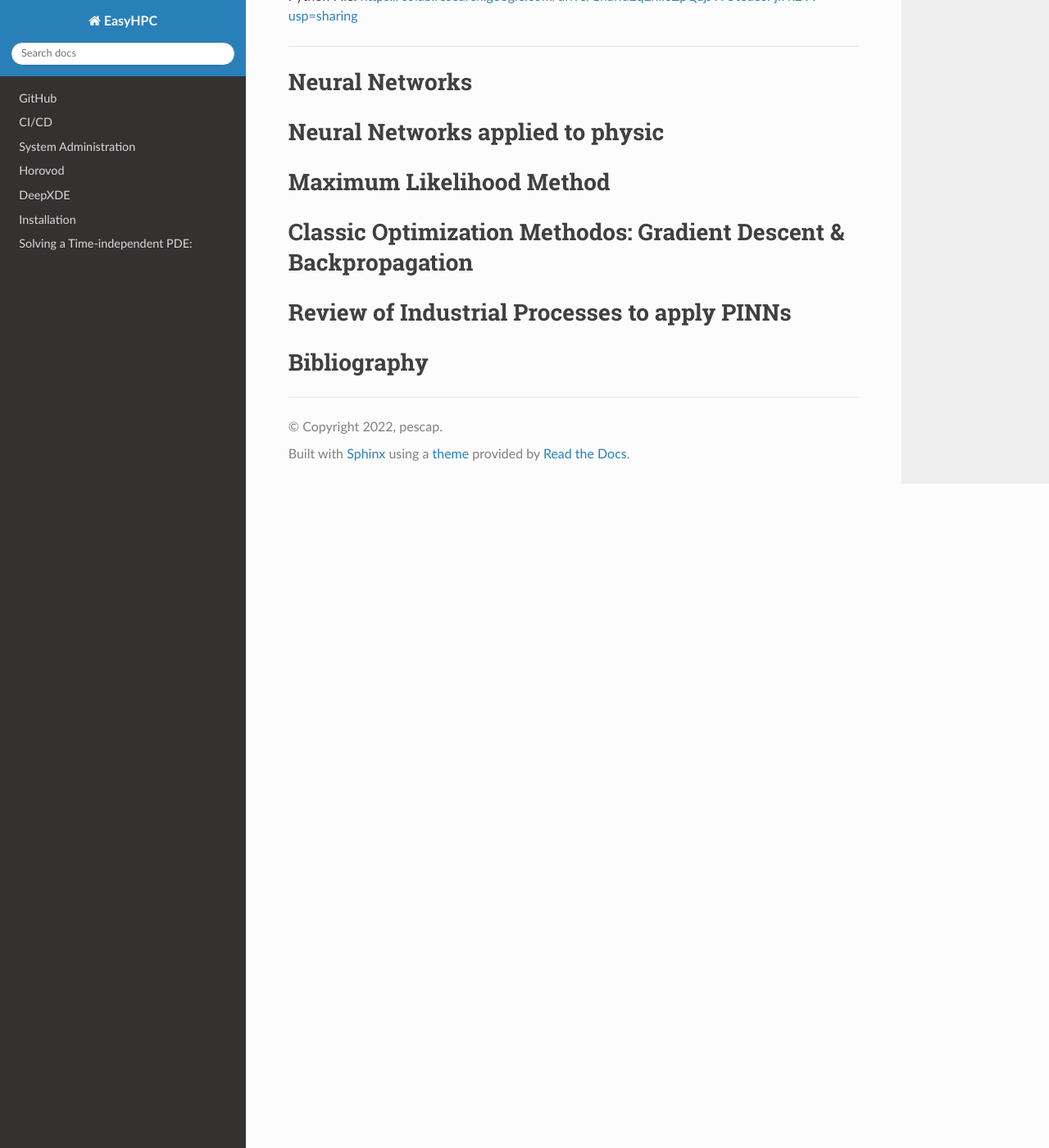
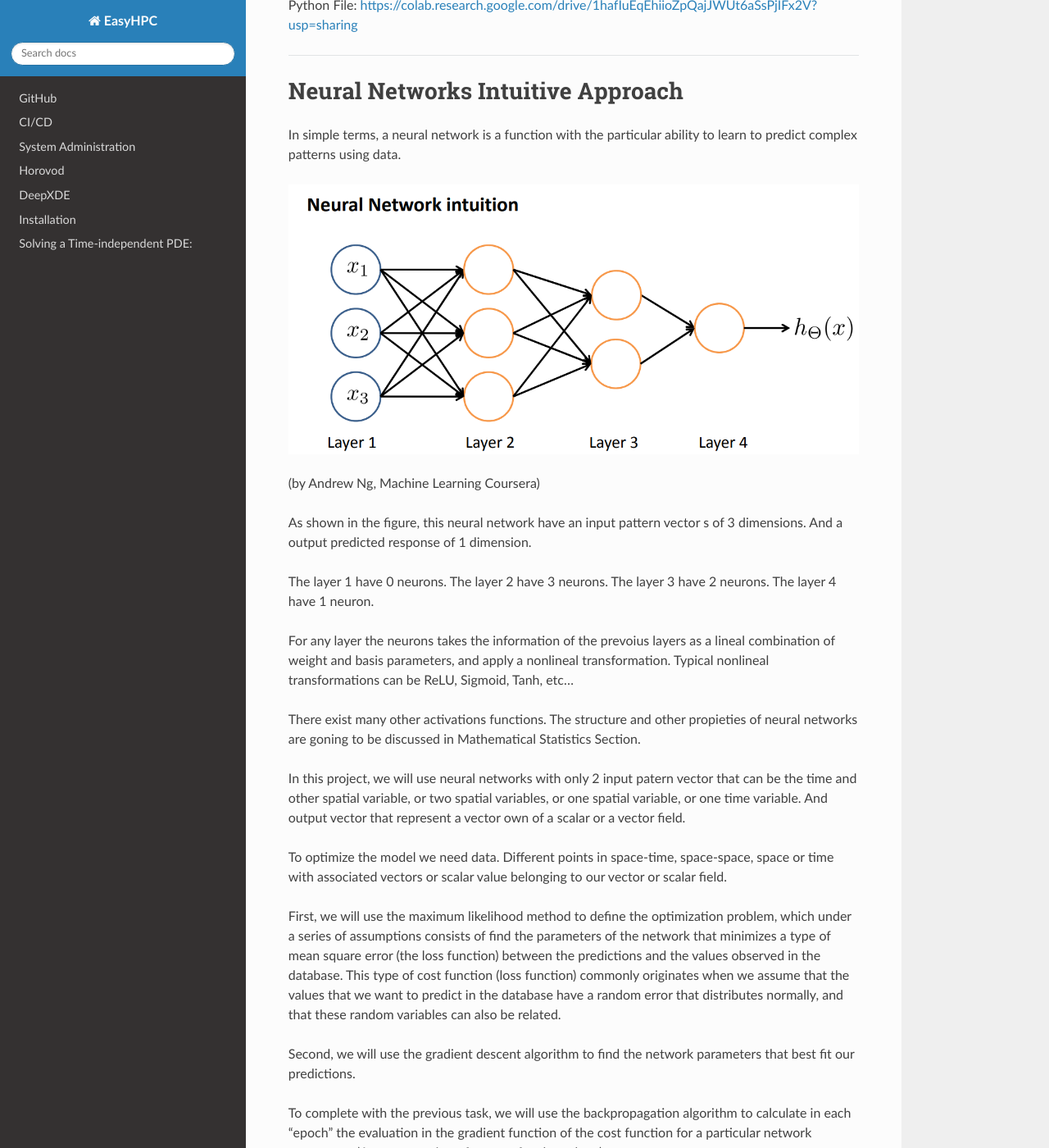
Before and after one commit to pescap/EasyHPC, a Sphinx documentation site: the page built from docs/source/NeuralNetworkTheory.rst, in a window 1280 px wide and 1400 px high, scrolled down 2659 px. Shown: the whole window at 82% size. Built offline with Sphinx 7.4.7 and the Read the Docs theme 2.0.0, drawn with Linux system fonts in a browser that asks for light colours; some of the changed text lies outside the part shown.

Commit message:
Update NeuralNetworkTheory.rst

```diff
--- a/docs/source/NeuralNetworkTheory.rst
+++ b/docs/source/NeuralNetworkTheory.rst
@@ -1,6 +1,6 @@
-Theory Behind Inverse Problems (PINNs)
+**Theory Behind Inverse Problems** (To do. Explain the theory for inverse problems, and add references.)
 
-**Review of Industrial Processes to apply PINNs**
+**Summary of typical industrial process engineering problems**
 ------------
 
 As a review of theory and physical concepts, you can find the class readings by Professor María Thomsen Solis from the Adolfo Ibáñez University and the python file made by Artemio Araya. Completion of this teaching material will continue to be developed after the project.
@@ -60,10 +60,6 @@ Python File: https://colab.research.google.com/drive/1JUzUBPEuqnKYCxo6BxNY5sAM3X
 
 Pyhton File: https://colab.research.google.com/drive/12tM7aDL9_stv7w-v2CeNoZcpgN9NFBf5?usp=sharing
 
-====
-
-====
-
 **Heat Transfer Equation**
 
 `M.T Class Lectures <https://drive.google.com/file/d/1zayz8u5zzlt4zTrH9YxvT7nx6CgPJBKC/view?usp=sharing>`_.
@@ -106,19 +102,59 @@ Python File: https://colab.research.google.com/drive/1hafIuEqEhiioZpQajJWUt6aSsP
 
 ====
 
-**Neural Networks**
+**Neural Networks Intuitive Approach**
 ------------
+In simple terms, a neural network is a function with the particular ability to learn to predict complex patterns using
+data.
+
+.. image:: ~Image/NeuralNetworkbyAndrewNg.png
+(by Andrew Ng, Machine Learning Coursera)
+
+As shown in the figure, this neural network have an input pattern vector s of 3 dimensions. And a output predicted response of 1 dimension.
+
+The layer 1 have 0 neurons.
+The layer 2 have 3 neurons.
+The layer 3 have 2 neurons.
+The layer 4 have 1 neuron.
+
+For any layer the neurons takes the information of the prevoius layers as a lineal combination of weight and basis parameters, and apply a nonlineal
+transformation. Typical nonlineal transformations can be ReLU, Sigmoid, Tanh, etc...
+
+There exist many other activations functions. The structure and other propieties of neural networks are goning to be discussed in Mathematical Statistics Section.
+
+In this project, we will use neural networks with only 2 input patern vector that can be the time and other spatial variable, or two spatial variables, or one spatial variable, or one time variable. And output vector that represent a vector own of a scalar or a vector field.
+
+To optimize the model we need data. Different points in space-time, space-space, space or time with associated vectors or scalar value belonging to our vector or scalar field.
+
+First, we will use the maximum likelihood method to define the optimization problem, which under a series of assumptions consists of find the parameters of the network that minimizes a type of mean square error (the loss function) between the predictions and the values observed in the database. This type of cost function (loss function) commonly originates when we assume that the values that we want to predict in the database have a random error that distributes normally, and that these random variables can also be related.
+
+Second, we will use the gradient descent algorithm to find the network parameters that best fit our predictions.
+
+To complete with the previous task, we will use the backpropagation algorithm to calculate in each "epoch" the evaluation in the gradient function of the cost function for a particular network parameters (A concatenation of arrays of real numbers).
+
+Then with the gradient descent it varies its parameters until it reaches the optimal solution.
+
+These videos explain in a more intuitive way how neural networks work.
+
+What is a neural network?
+https://www.youtube.com/watch?v=n1l-9lIMW7E&list=PLpFsSf5Dm-pd5d3rjNtIXUHT-v7bdaEIe&index=2
+
+Supervised Learning with a Neural Network
+https://www.youtube.com/watch?v=BYGpKPY9pO0
+
+Mathematic Details About Deep Neural Networks applied to Physics
+https://www.overleaf.com/5389572137znnjcpqctqxj
 
 
 **Neural Networks applied to physic**
 ------------
 
 
-**Maximum Likelihood Method**
+**Mathematical statistics Approach**
 ------------
 
 
-**Classic Optimization Methodos: Gradient Descent & Backpropagation**
+**Classic Optimization Methods: Gradient Descent & Backpropagation**
 ------------
 
 
```
